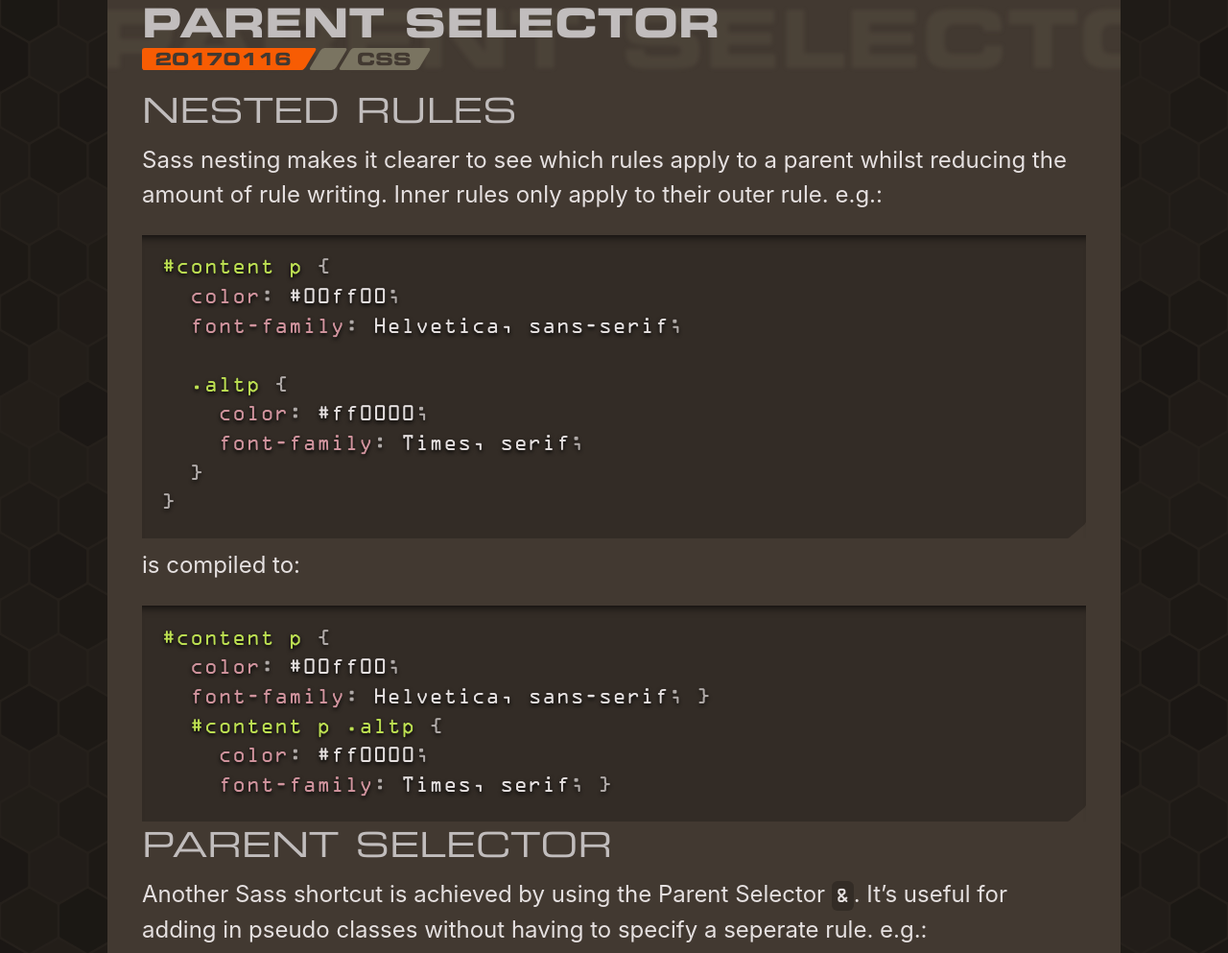
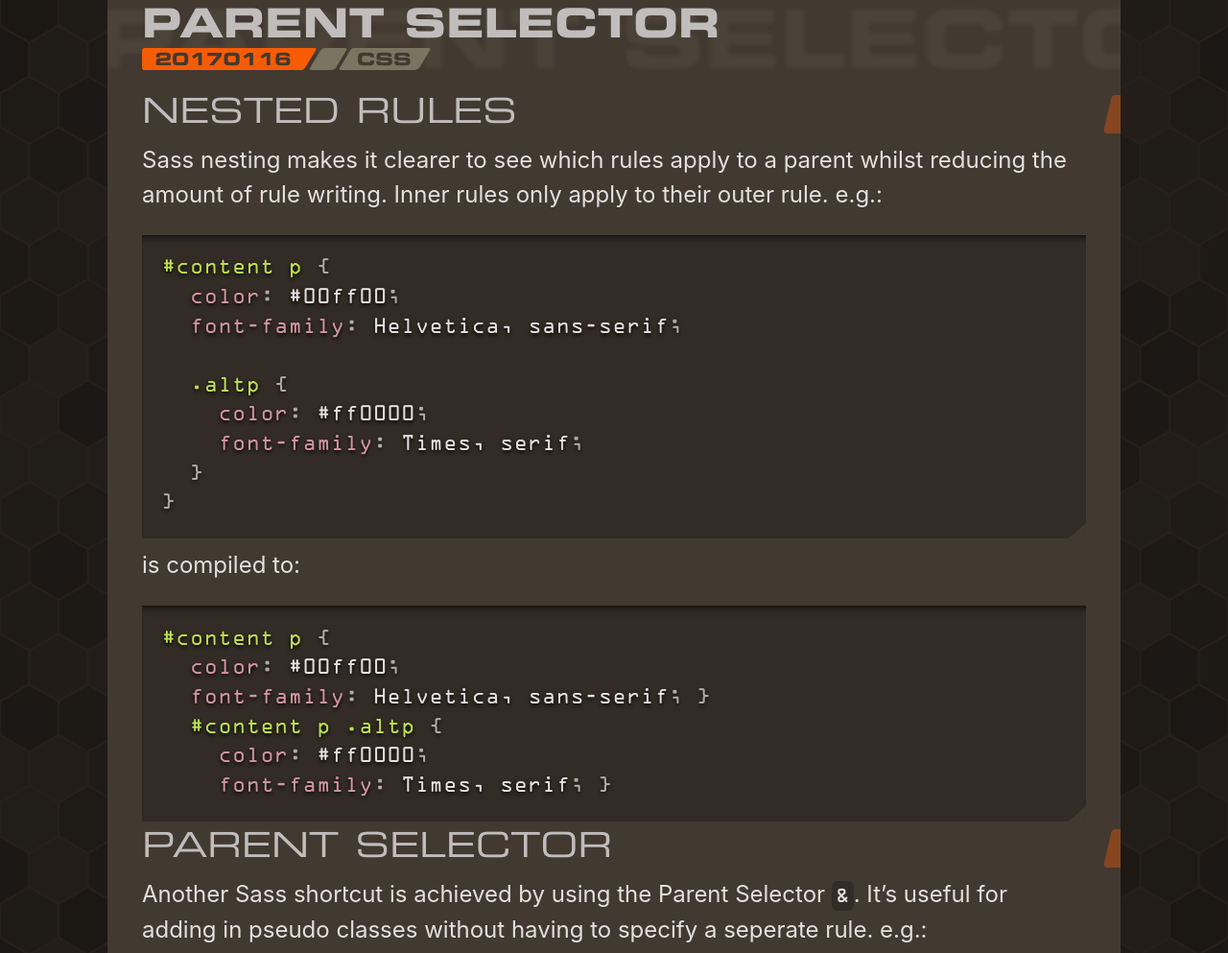
Before and after one commit to sansSpoon/sansSpoon.github.io, a Jekyll site: the page built from _posts/2017-01-16-sass-nesting-and-the-parent-selector.md, in a window 1280 px wide and 1400 px high. Shown: the part 202-1195 px from the top of the window at 96% size. Built offline with Jekyll 4.4.1, drawn with Linux system fonts in a browser that asks for light colours; some web fonts are replaced.

Commit message:
adding back in H2 Chrome

```diff
--- a/_sass/_layout.scss
+++ b/_sass/_layout.scss
@@ -12,7 +12,6 @@ main {
 	background-color: $color-bg;
 	@extend %media-widths;
 }
-
 
 .site-content {
 	padding-top: 7rem;
@@ -47,6 +46,7 @@ main {
 		transform: skew(-31deg);
 		background-color: darken($color-bg,10%);
 	}
+
 	section::after {
 		position: absolute;
 		z-index: -1;
@@ -58,6 +58,7 @@ main {
 		background-color: darken($color-bg,10%);
 	}
 }
+
 
 // ! Home
 // ---------------
@@ -90,6 +91,7 @@ main {
 .posts>ul>li {
 	margin: 0 0 1.5em 0;
 }
+
 
 // ! Posts
 // ---------------
@@ -154,22 +156,19 @@ main {
 	}
 }
 
-
-/* Heading styling worked in prototype, didn't work in production
 .post-body h2 {
 	position: relative;
 }
 
 .post-body h2::after {
 	position: absolute;
-	right: -2.25em; top: 0; width: 2em; height: 100%;
+	right: -2.75em; top: -5%; width: 2em; height: 110%;
 	border-radius: 4px;
 	content: "";
-	transform-origin: bottom left;
-	transform: skew(-17deg);
-	background-color: transparentize($wpOrange,.37);
+	transform-origin: top left;
+	transform: skew(-13deg);
+	background-color: transparentize($wpOrange,.63);
 }
-*/
 
 .related {
 	font-family: "EurostileExtTwo", $root-font-family;
@@ -202,9 +201,8 @@ main {
 		line-height: 1;
 		font-weight: 700;
 	}
+}
 
-
-}
 .related-posts {
 	text-transform: uppercase;
 	list-style: none;
@@ -221,11 +219,9 @@ main {
 			color: transparentize($wpOrange, 0.37);
 		}
 	}
-
-
 }
 
-/*
+/* paragraph sign-off. Disabling, can't effectively select last para without javascript.
 .post>section p:last-of-type::after {
 	position: relative;
 	top: 0.4em;
@@ -244,6 +240,7 @@ main {
 }
 */
 
+
 // ! Tags
 // ---------------
 .tags {
@@ -256,26 +253,6 @@ main {
 	ul {
 		margin-bottom: 2em;
 	}
-}
-
-.return {
-	display: none;
-	font-family: "EurostileExtTwo", $root-font-family;
-	text-transform: uppercase;
-
-	a {
-		font-size: 0.8rem;
-		text-decoration: none;
-		color: $wpOrange;
-	}
-	a:before {
-		content: '\25b2\00a0';
-	}
-
-}
-
-h2:target + .taglist .return {
-	display: block;
 }
 
 .post-meta>ul {
@@ -317,7 +294,6 @@ h2:target + .taglist .return {
 	@include media-query($large) {
 		border-radius: 4px;
 	}
-
 }
 
 .post-tags .tag, .tag-cloud .tag {
@@ -358,3 +334,22 @@ h2:target + .taglist .return {
 	@extend %tag-after;
 	background: $nickle;
 }
+
+.return {
+	display: none;
+	font-family: "EurostileExtTwo", $root-font-family;
+	text-transform: uppercase;
+
+	a {
+		font-size: 0.8rem;
+		text-decoration: none;
+		color: $wpOrange;
+	}
+	a:before {
+		content: '\25b2\00a0';
+	}
+}
+
+h2:target + .taglist .return {
+	display: block;
+}
```
